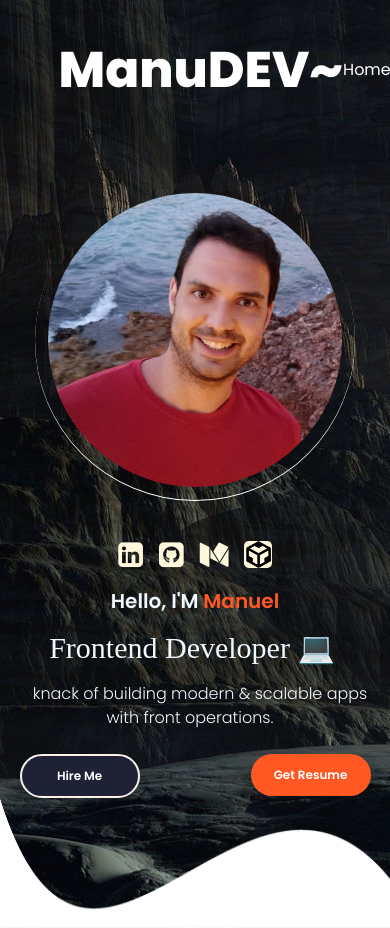
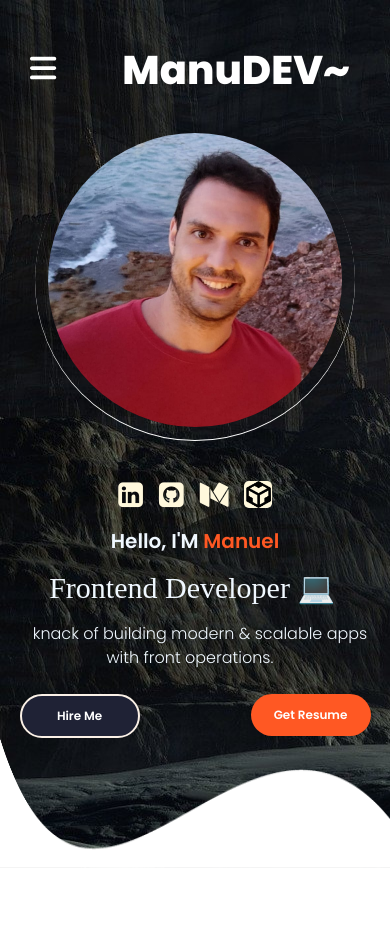
Before and after one commit to ManuelVillarVitoria/react-node-portfolio, a React (Create React App) app in the folder client/: page / in a window 390 px wide. After the commit the page ends 868 px from the top, so only its background shows below. Built offline with nearby package versions, Linux system fonts and the light colour scheme; a web font is replaced by a local one.

Commit message:
making Header responsive

```diff
--- a/client/src/PortfolioContainer/Home/Header/Header.css
+++ b/client/src/PortfolioContainer/Home/Header/Header.css
@@ -37,3 +37,59 @@
 .selected-header-option {
   color: #ff5823;
 }
+
+
+@media only screen and (max-width: 1110px) {
+    .header-parent{
+        width: 80%;
+    }
+}
+@media only screen and (max-width: 970px) {
+    .header-hamburger{
+        display: block;
+    }
+    .header-container{
+        margin: 0px 0px -60px 0px;
+    }
+    .header-parent{
+        width: 100%;
+        padding: 0px 40px;
+        position: relative;
+    }
+    .header-logo{
+        font-size: 40px;
+    }
+    .header-options{
+        display: flex;
+        flex-direction: column;
+        position: absolute;
+        left: -100%;
+        top: 0px;
+        height: 100vh;
+        width: 100%;
+        justify-content: space-around;
+        background-color: #1f2235;
+        z-index: 1000;
+        opacity: 0.8;
+        transition:  all 0.8s ease-out;
+    }
+    .header-option-seperator{
+        margin:  0;
+    }
+    .selected-header-option{
+        color: var(--white);
+    }
+    .header-option{
+        color: var(--white);
+    }
+    .header-hamburger-bars{
+        font-size: 30px;
+        cursor: pointer;
+        margin: 0px 10px 0px -10px;
+        color: var(--white);
+    }
+    .show-hamburger-options{
+        left: 0;
+        opacity: 1;
+    }
+}
```
